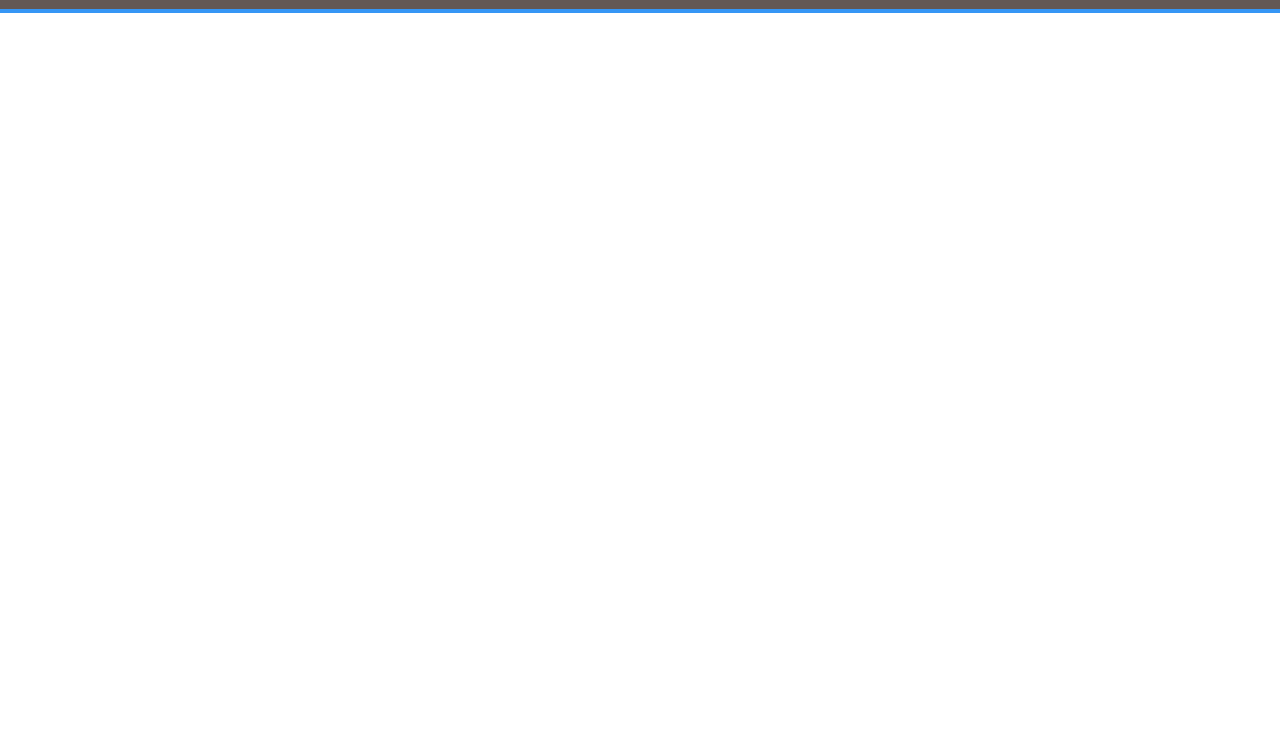
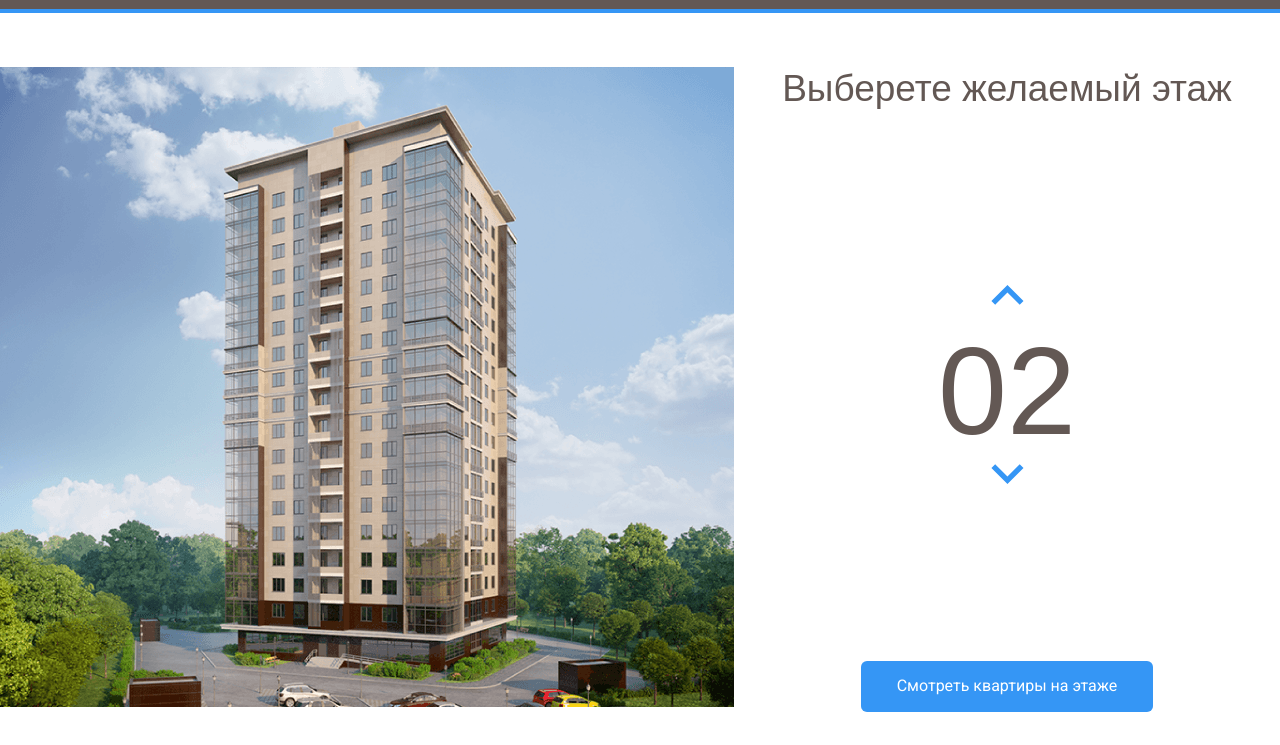
Before and after one commit to Danilazter/Melody, a plain HTML site: page index.html in a window 1280 px wide. Shown: the part 55-800 px from the top of the page. Drawn offline with Linux system fonts and the light colour scheme.

Commit message:
Add files via upload

```diff
--- a/css/styles.css
+++ b/css/styles.css
@@ -1,3 +1,14 @@
+@font-face {
+  font-family: "Bebas Neue";
+  src: local("BebasNeueRegular"), url("../fonts/BebasNeueRegular.woff2") format("woff2"),
+    url("../fonts/BebasNeueRegular.woff") format("woff");
+  font-weight: normal;
+  font-style: normal;
+  font-display: swap;
+}
+
+}
+
 * {
   box-sizing: border-box;
 }
@@ -56,3 +67,64 @@ body {
   text-decoration: none;
   color: #fff;
 }
+
+.main {
+  max-width: 1280px;
+  margin: auto;
+  padding-top: 54px;
+  display: flex;
+}
+
+.main-info {
+  flex-grow: 1;
+  text-align: center;
+  display: flex;
+  flex-direction: column;
+  align-items:center;
+  justify-content: space-between;
+}
+
+.home-image path {
+  opacity: 0;
+  cursor: pointer;
+}
+
+.home-image path:hover {
+  opacity: 1;
+}
+.counter-group {
+  display: flex;
+  flex-direction: column;
+  align-items: center;
+}
+.counter-button {
+  background-color: #fff;
+  border: none;
+}
+.counter-arrow-down {
+  transform: rotateX(180deg);
+}
+
+.main-title {
+  margin: 0;
+  font-family: "Bebas Neue Regular", sans-serif;
+  font-weight: normal;
+  font-size: 37px;
+  line-height: 44px;
+  color: #635854;
+}
+.counter{
+   font-family: "Bebas Neue Regular", sans-serif;
+   font-size: 124px;
+ color: #635854;
+ margin-top: 10px;
+ cursor: pointer;
+}
+.button-primary{
+  background-color:#3596F5;
+  border-radius: 6px;
+  color:#fff;
+  border: none;
+  padding: 16px 36px;
+  cursor: pointer;
+}
--- a/index.html
+++ b/index.html
@@ -42,8 +42,61 @@
             <!--/.navbar-contacts-->
         </div>
         <!-- /.navbar -->
+    </header>
 
-    </header>
+    <main class="main">
+        <div class="main-image">
+            <svg class="home-image" width="734" height="640" viewBox="0 0 734 640" fill="none"
+                xmlns="http://www.w3.org/2000/svg" xmlns:xlink="http://www.w3.org/1999/xlink">
+                <rect width="734" height="640" fill="url(#pattern0)" />
+                <defs>
+                    <pattern id="pattern0" patternContentUnits="objectBoundingBox" width="1" height="1">
+                        <use xlink:href="#image0" transform="translate(-0.00408719) scale(0.0013624 0.0015625)" />
+                    </pattern>
+                    <image id="image0" width="740" height="640" xlink:href="images/home.png" />
+                </defs>
+                <path d="M222 531L442.8 539L512 525.3V547L443.5 566.7L222 555.7V531Z" fill="#3595F6"
+                    fill-opacity="0.75" />
+                <path d="M223 531V506L443.3 509.3L513 506V526L443.7 539L223 531Z" fill="#3595F6" fill-opacity="0.75" />
+                <path d="M223 506V481H444H513V504L445 511L223 506Z" fill="#3595F6" fill-opacity="0.75" />
+                <path d="M223 480V455L444.3 451.3L512 458V480H444" fill="#3595F6" fill-opacity="0.75" />
+                <path d="M223 455V429L444.5 425.7L513 436.7V458L444 451.3L223 455Z" fill="#3595F6"
+                    fill-opacity="0.75" />
+                <path d="M222 429V405.3L443 393L514 416V437.3L443 425L222 429Z" fill="#3595F6" fill-opacity="0.75" />
+                <path d="M222 407V382L444.2 365.7L514 394.3V415L443.7 393.3L222 407Z" fill="#3595F6"
+                    fill-opacity="0.75" />
+                <path d="M222 382V357L444.5 336.7L514 373.3V394L442 365.3L222 382Z" fill="#3595F6"
+                    fill-opacity="0.75" />
+                <path d="M222 357V333L445 308.3L514 352.3V374L444.7 336L222 357Z" fill="#3595F6" fill-opacity="0.75" />
+                <path d="M222 332V308L444.5 279.3L514 330.3V351L443.7 308.7L222 332Z" fill="#3595F6"
+                    fill-opacity="0.75" />
+                <path d="M221 308V284L443.3 251L514 310.3V330L444 279.3L221 308Z" fill="#3595F6" fill-opacity="0.75" />
+                <path d="M222 283V259L443.2 224L513 288V309L444.3 250.7L222 283Z" fill="#3595F6" fill-opacity="0.75" />
+                <path d="M222 259V234L444.3 196L513 266.3V287L444 223L222 259Z" fill="#3595F6" fill-opacity="0.75" />
+                <path d="M222 235V210L442.8 166.3L513 245.3V268L444 194.7L222 235Z" fill="#3595F6"
+                    fill-opacity="0.75" />
+                <path d="M223 210V185L443 137L513 222V245L442.3 165.7L223 210Z" fill="#3595F6" fill-opacity="0.75" />
+                <path d="M222 185V160L441.8 108L513 200.3V223L443.3 136.7L222 185Z" fill="#3595F6"
+                    fill-opacity="0.75" />
+                <path d="M222 161V135L444 78.3L513 180V201L443.7 109.3L222 161Z" fill="#3595F6" fill-opacity="0.75" />
+            </svg>
+        </div>
+        <!-- /.main-image -->
+        <div class="main-info">
+            <h2 class="main-title">Выберете желаемый этаж</h2>
+            <div class="counter-group">
+                <button class="counter-button counter-up">
+                    <img class="counter-arrow counter-arrow-up" src="images/arrow.svg" alt="arrow-up"></button>
+                <span class="counter">02</span>
+                <button class="counter-button counter-down">
+                    <img class="counter-arrow counter-arrow-down" src="images/arrow.svg" alt="arrow-down">
+                </button>
+            </div>
+            <!-- /.counter-group -->
+            <button class="button-primary">Смотреть квартиры на этаже</button>
+        </div>
+        <!-- /.main-info -->
+    </main>
 </body>
 
 </html>
--- /dev/null
+++ b/stylesheet.css
@@ -0,0 +1,8 @@
+@font-face {
+  font-family: "Bebas Neue";
+  src: local("BebasNeueRegular"), url("../fonts/BebasNeueRegular.woff2") format("woff2"),
+    url("../fonts/BebasNeueRegular.woff") format("woff");
+  font-weight: normal;
+  font-style: normal;
+  font-display: swap;
+}
```
Also changed, not shown: fonts/BebasNeueRegular.woff (added), fonts/BebasNeueRegular.woff2 (added), images/Group 3.svg (added), images/arrow.svg (added), images/home.png (added).
